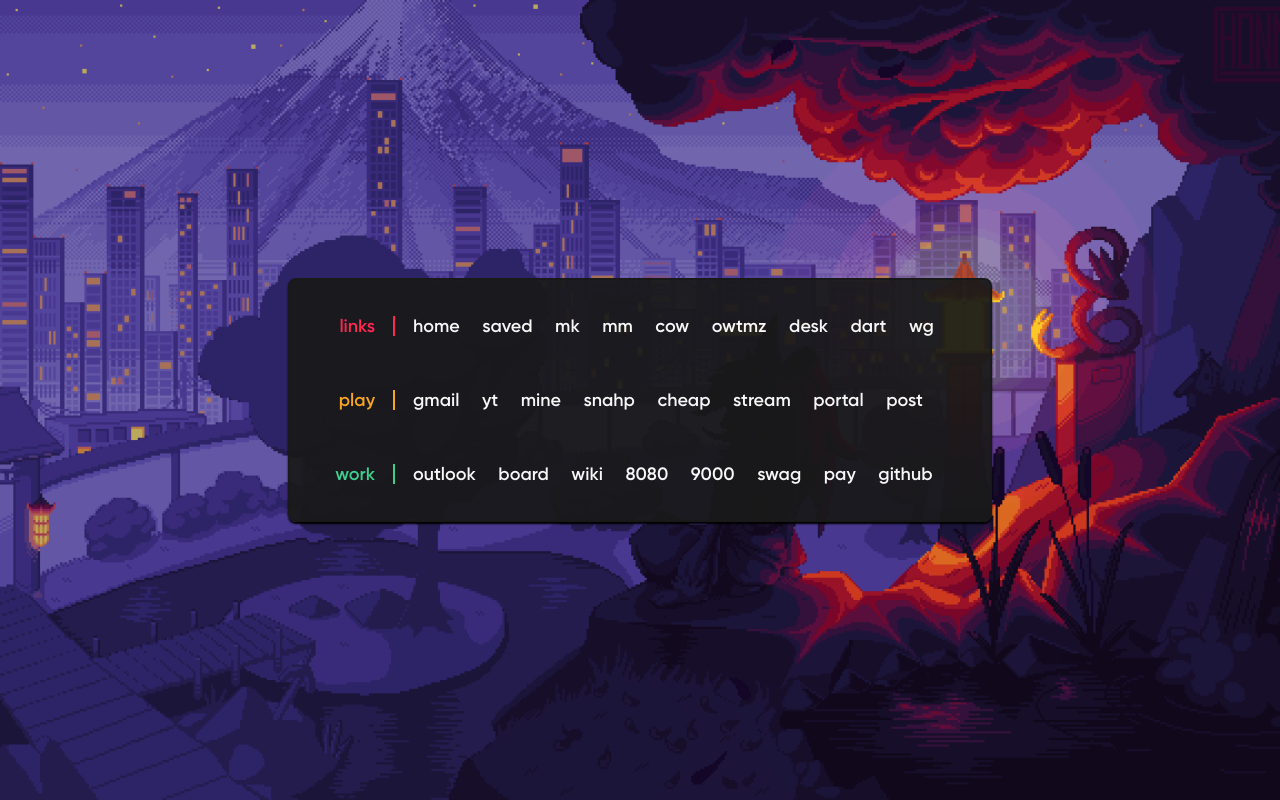
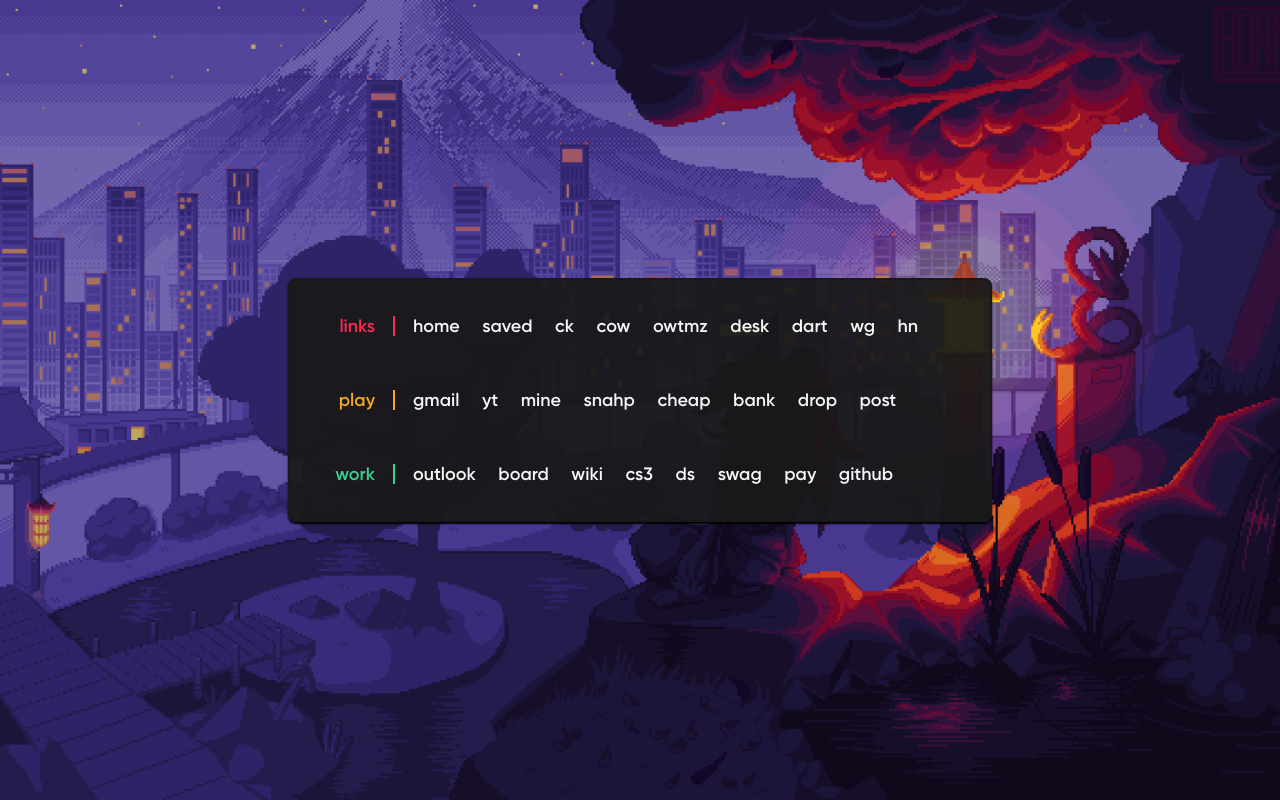
Before and after one commit to NeedsAdjustment/portal, a plain HTML site: page index.html in a window 1280 px wide. Drawn offline with nearby package versions, Linux system fonts and the light colour scheme; no server answers.

Commit message:
updated links

```diff
--- a/index.html
+++ b/index.html
@@ -48,23 +48,23 @@
                         <a href=""><div class="link category cat-1">links</div></a>
                         <a href="http://reddit.com"><span class="link">home</span></a>
                         <a href="http://reddit.com/saved"><span class="link">saved</span></a>
-                        <a href="http://reddit.com/r/mechanicalkeyboards"><span class="link">mk</span></a>
-                        <a href="http://reddit.com/r/mechmarket"><span class="link">mm</span></a>
+                        <a href="http://reddit.com/r/customkeyboards"><span class="link">ck</span></a>
                         <a href="http://reddit.com/r/competitiveoverwatch"><span class="link">cow</span></a>
                         <a href="http://reddit.com/r/overwatchtmz"><span class="link">owtmz</span></a>
                         <a href="http://reddit.com/r/desktops"><span class="link">desk</span></a>
                         <a href="https://www.deviantart.com/notifications/watch"><span class="link">dart</span></a>
                         <a href="http://boards.4chan.org/wg/"><span class="link">wg</span></a>
+                        <a href="https://news.ycombinator.com"><span class="link">hn</span></a>
                     </p>
                     <p>
                         <a href=""><div class="link category cat-2">play</div></a>
                         <a href="https://mail.google.com"><span class="link">gmail</span></a>
                         <a href="https://youtube.com"><span class="link">yt</span></a>
-                        <a href="https://www.flexpool.io/miner/eth/0x8BE5553Db3DC1E108F7726185AB12C94A633513D"><span class="link">mine</span></a>
+                        <a href="https://www.ravenminer.com/wallet/RGxC8QqkKfPxWUTmXRECQxLqRJXMaYgHpz"><span class="link">mine</span></a>
                         <a href="https://fora.snahp.eu/"><span class="link">snahp</span></a>
                         <a href="https://cheapies.nz/deals"><span class="link">cheap</span></a>
-                        <a href="https://stream.massey.ac.nz"><span class="link">stream</span></a>
-                        <a href="http://portal.pushbullet.com"><span class="link">portal</span></a>
+                        <a href="https://bank.westpac.co.nz/wone/app.html"><span class="link">bank</span></a>
+                        <a href="https://onedoes.github.io/snapdrop/"><span class="link">drop</span></a>
                         <a href="https://www.nzpost.co.nz/tools/tracking"><span class="link">post</span></a>
                     </p>
                     <p>
@@ -72,9 +72,9 @@
                         <a href="https://outlook.office.com/mail/inbox"><span class="link">outlook</span></a>
                         <a href="https://biolumic.atlassian.net/browse/CSS"><span class="link">board</span></a>
                         <a href="https://biolumic.atlassian.net/wiki/home"><span class="link">wiki</span></a>
-                        <a href="https://127.0.0.1:8080/webpack-dev-server/"><span class="link">8080</span></a>
-                        <a href="https://127.0.0.1:9000/webpack-dev-server/"><span class="link">9000</span></a>
-                        <a href="https://editor.swagger.io/"><span class="link">swag</span></a>
+                        <a href="https://bitbucket.org/biolumic/control-system-3/src/main"><span class="link">cs3</span></a>
+                        <a href="https://bitbucket.org/biolumic/data-solution/src/master"><span class="link">ds</span></a>
+                        <a href="https://editor.swagger.io"><span class="link">swag</span></a>
                         <a href="https://login.xero.com/identity/user/login"><span class="link">pay</span></a>
                         <a href="https://github.com"><span class="link">github</span></a>
                     </p>
```
